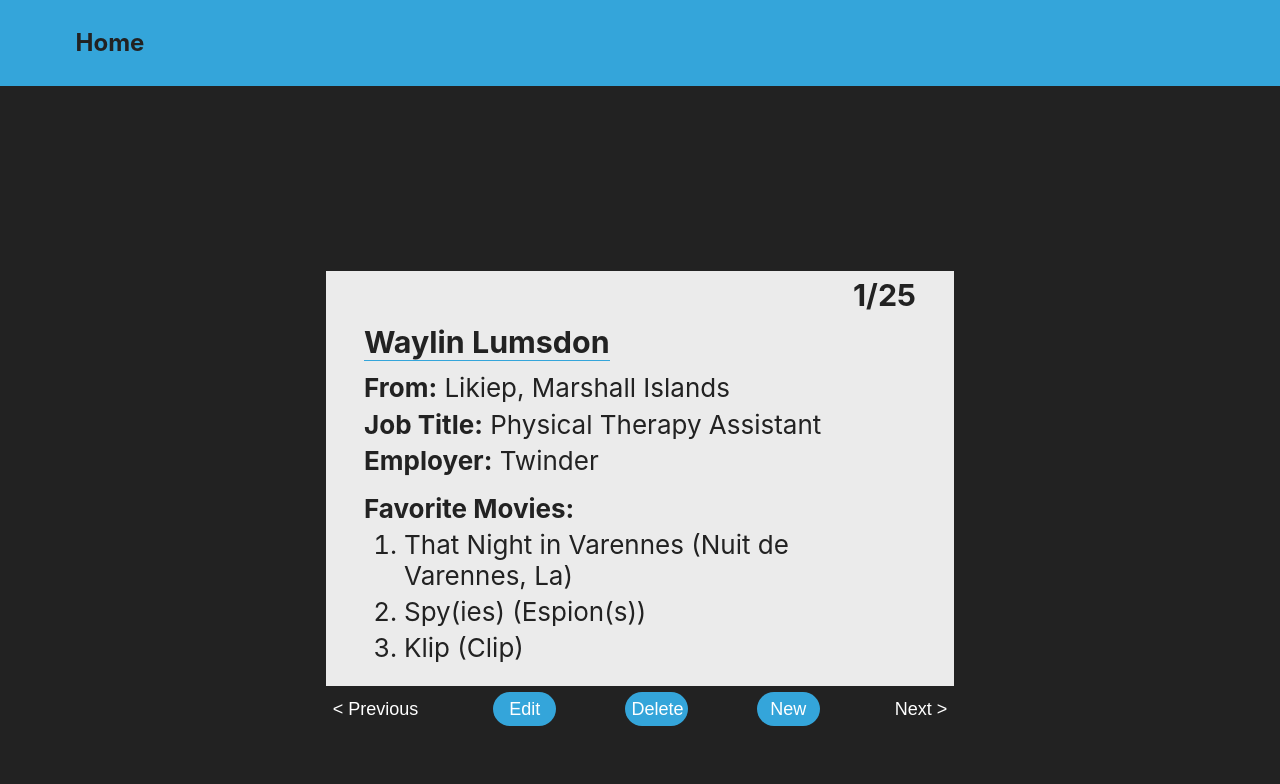
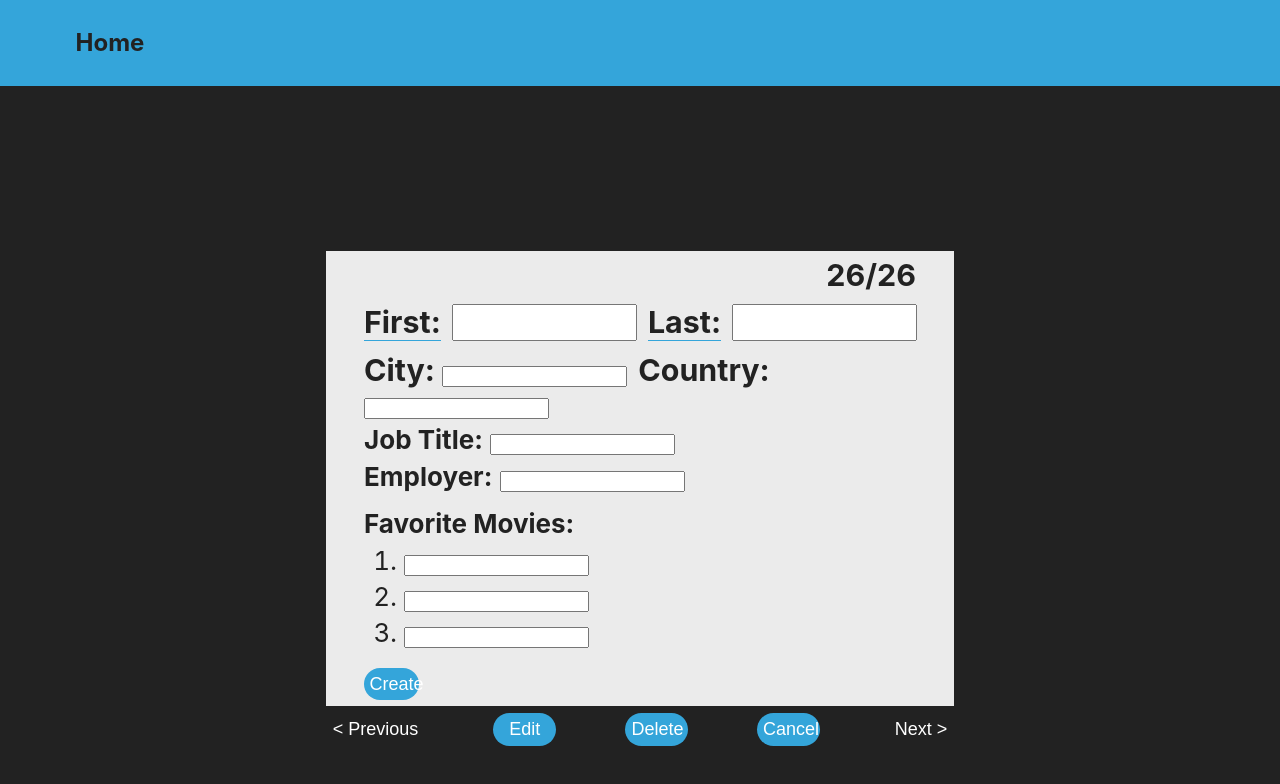
Before and after one commit to ctdupuis/user-directory, a React (Create React App) app: page / in a window 1280 px wide. Both pictures are taken after a click on the button "New". Shown: the top 784 px of the page. Built offline with nearby package versions, Linux system fonts and the light colour scheme.

Commit message:
can create a new user

```diff
--- a/src/components/Directory/Directory.js
+++ b/src/components/Directory/Directory.js
@@ -3,11 +3,13 @@ import './Directory.css'
 import data from '../../starter_files/data';
 import UserCard from './UserCard/UserCard';
 import EditCard from './EditCard/EditCard';
+import NewCard from './NewCard/NewCard';
 
 export default function Directory() {
     const [users, updateUsers] = useState(data);
     const [idx, setIdx] = useState(0);
     const [isEditing, setEditing] = useState(false);
+    const [isCreating, setCreating] = useState(false);
 
     const min = 0;
     const max = users.length;
@@ -21,6 +23,12 @@ export default function Directory() {
         let newArray = [...users];
         newArray[idx] = user;
         updateUsers(newArray);
+    }
+
+    const createUser = user => {
+        let newArray = [...users, user]
+        updateUsers(newArray);
+        setIdx(max);
     }
 
     const removeUser = () => {
@@ -45,6 +53,8 @@ export default function Directory() {
     const handleCard = () => {
         if (isEditing) {
             return(<EditCard user={currentUser} min={min} max={max} updateUser={updateUser} setEditing={setEditing} />)
+        } else if (isCreating) {
+            return(<NewCard min={min} max={max} createUser={createUser} setCreating={setCreating} />)
         } else {
             return(<UserCard user={currentUser} min={min} max={max} idx={idx}/>)
         }
@@ -61,7 +71,11 @@ export default function Directory() {
                     <button className="crud" onClick={() => setEditing(!isEditing)}>Cancel</button>
                 }
                 <button className="crud" onClick={removeUser}>Delete</button>
-                <button className="crud">New</button>
+                { !isCreating ?
+                    <button className="crud" onClick={() => setCreating(!isCreating)}>New</button>
+                    :
+                    <button className="crud" onClick={() => setCreating(!isCreating)}>Cancel</button>
+                }
                 <button className="nav" onClick={handleClick}>{next}</button>
             </div>
         </div>
--- /dev/null
+++ b/src/components/Directory/NewCard/NewCard.js
@@ -0,0 +1,70 @@
+import React from 'react';
+import { useInput } from '../../../hooks/UseInput';
+
+export default function NewCard({ min, max, createUser, setCreating }) {
+    const { value:firstName, bind:bindFirstName, reset:resetFirstName } = useInput('');
+    const { value:lastName, bind:bindLastName, reset:resetLastName } = useInput('');
+    const { value:city, bind:bindCity, reset:resetCity} = useInput('');
+    const { value:country, bind:bindCountry, reset:resetCountry} = useInput('');
+    const { value:title, bind:bindTitle, reset:resetTitle} = useInput('');
+    const { value:employer, bind:bindEmployer, reset:resetEmployer} = useInput('')
+    const { value:movie1, bind:bindMovie1, reset:resetMovie1} = useInput('')
+    const { value:movie2, bind:bindMovie2, reset:resetMovie2} = useInput('')
+    const { value:movie3, bind:bindMovie3, reset:resetMovie3} = useInput('')
+
+    const handleClick = () => {
+        let obj = {
+            id: max,
+            name: {
+                first: firstName,
+                last: lastName
+            },
+            city: city,
+            country: country,
+            title: title,
+            employer: employer,
+            favoriteMovies: [movie1, movie2, movie3]
+        }
+        createUser(obj);
+        setCreating(false);
+    }
+
+    return (
+        <div className="user-card">
+            <div className="index">
+                <h3>{max+1}/{max+1}</h3>
+            </div>
+            <div className="title">
+                <h3 style={{marginRight: "2%"}}>First: </h3> <input style={{marginRight: "2%"}} type="text" defaultValue={firstName} {...bindFirstName} />
+                <h3 style={{marginRight: "2%"}}>Last: </h3> <input type="text" defaultValue={lastName} {...bindLastName} />
+            </div>
+            <div className="user-info">
+                <div className="location">
+                    <h3 style={{ display: "inline" }}>City: </h3> <input type="text" defaultValue={city} {...bindCity}/>
+                    <h3 style={{ display: "inline", marginLeft: "2%" }}>Country: </h3><input type="text" defaultValue={country} {...bindCountry} />
+                </div>
+                <div className="job-title">
+                    <strong>Job Title:</strong> <input type="text" defaultValue={title} {...bindTitle} />
+                </div>
+                <div className="employer">
+                    <strong>Employer:</strong> <input type="text" defaultValue={employer} {...bindEmployer} />
+                </div>
+                <div className="movies">
+                    <strong>Favorite Movies:</strong>
+                    <ol>
+                        <li>
+                            <input type="text" value={movie1} {...bindMovie1}/>
+                        </li>
+                        <li>
+                            <input type="text" value={movie2} {...bindMovie2}/>
+                        </li>
+                        <li>
+                            <input type="text" value={movie3} {...bindMovie3}/>
+                        </li>
+                    </ol>
+                </div>
+                <button className="crud" onClick={handleClick}>Create</button>
+            </div>
+        </div>
+    )
+}
```
